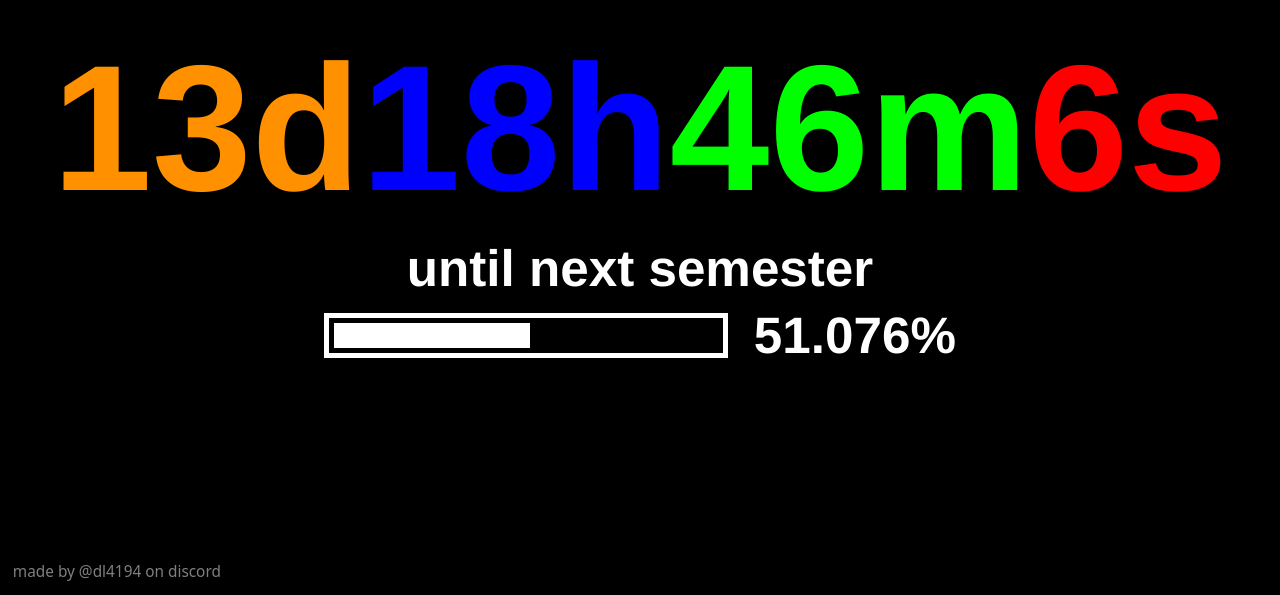
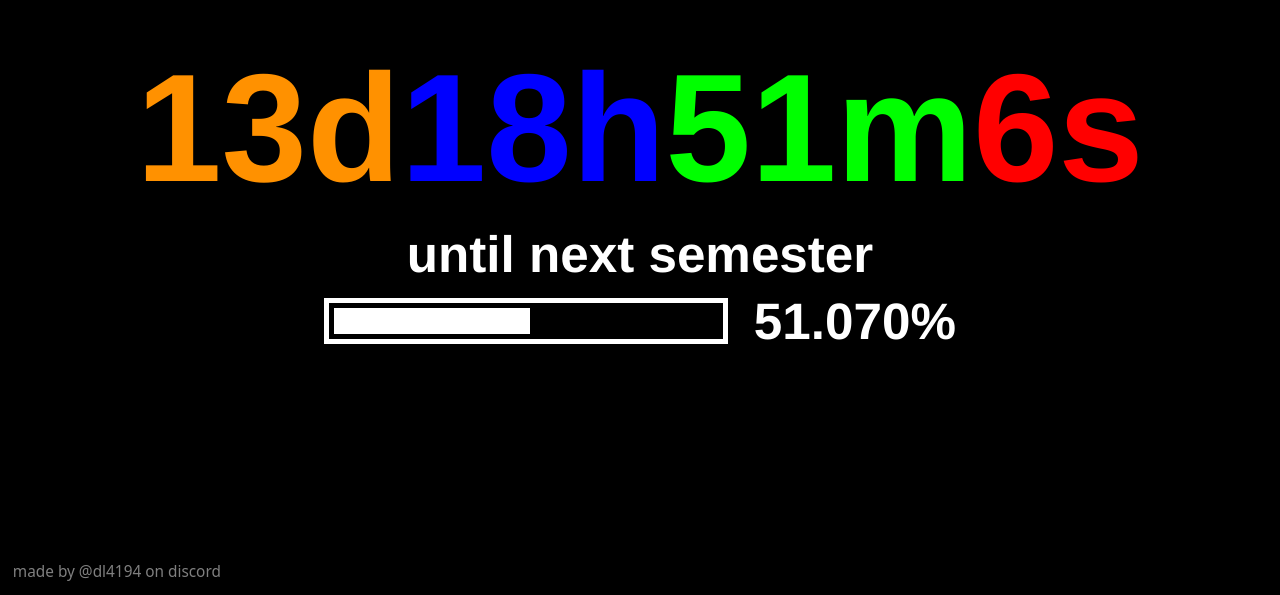
Before and after one commit to dl4194/ccasend, a plain HTML site: page index.html in a window 1280 px wide. Shown: the part 205-800 px from the top of the page. Drawn offline with Linux system fonts and the light colour scheme; no server answers.

Commit message:
SIX SEVEN 2026

```diff
--- a/script.js
+++ b/script.js
@@ -77,7 +77,7 @@ function formatDurationApprox(ms) {
     return formatted;
 }
 
-const TARGET = KST(2026,1,19,8,25,0);
+const TARGET = KST(2026,1,19,8,30,0);
 const START = KST(2025,12,22,4,20,0);
 const DURATION = TARGET - START;
 
@@ -91,15 +91,9 @@ let basePerfMs;
 let isSyncing = false;
 let prevText;
 let prevPercent;
+let prevPercentDisplay;
 let isProgressEnabled = true;
 
-function setProgress(percent) {
-    if (percent < 0) percent = 0;
-    if (percent > 100) percent = 100;
-
-    pbar.style.width = percent.toString() + "%";
-    percentd.textContent = percent.toString() + "%";
-}
 async function resyncTime() {
     if (isSyncing) return;
     isSyncing = true;
@@ -117,9 +111,14 @@ function formatTime(ms){
     }
     return formatDurationApprox(ms);
 }
+function animateTimeChange() {
+    output.classList.remove("time-anim");
+    void output.offsetHeight;
+    output.classList.add("time-anim");
+}
 function update(forceRefresh) {
     if(isSyncing){
-        setTimeout(update,20,true);
+        setTimeout(function(){update(true);},100);
         return;
     }
     const nowUtcMs = baseUtcMs + (performance.now() - basePerfMs);
@@ -128,13 +127,22 @@ function update(forceRefresh) {
     if(formattedTime != prevText || forceRefresh){
         output.innerHTML = formattedTime;
         prevText = formattedTime;
+        animateTimeChange();
     }
 
     const elapsedMs = DURATION - diffMs;
-    const percentPassed = (elapsedMs / DURATION) * 100;
-    if(percentPassed.toFixed(3) != prevPercent || forceRefresh){
-        setProgress(percentPassed.toFixed(3));
-        prevPercent = percentPassed.toFixed(3);
+    const percentPassed = Math.min(((elapsedMs / DURATION) * 100),100);
+
+    const displayPercentPassed = Math.trunc(percentPassed);
+    if(displayPercentPassed != prevPercentDisplay || forceRefresh){
+        pbar.style.width = `${displayPercentPassed}%`;
+        prevPercentDisplay = displayPercentPassed;
+    }
+
+    const textPercentPassed = percentPassed.toFixed(3);
+    if(textPercentPassed != prevPercent || forceRefresh){
+        percentd.textContent = `${textPercentPassed}%`;
+        prevPercent = textPercentPassed;
     }
 
     requestAnimationFrame(function(){
--- a/style.css
+++ b/style.css
@@ -8,9 +8,11 @@ h1,span,button{
     text-align: center;
     font-weight: 700;
     margin: 0;
+    white-space: nowrap;
+    overflow: hidden;
 }
 h1 {
-    font-size: 14vw;
+    font-size: 12vw;
 }
 span{
     font-size: 4vw;
@@ -27,6 +29,19 @@ button{
 }
 button:active {
     transform: scale(0.95);
+}
+
+.time-anim {
+    animation: pop 0.1s ease-out;
+}
+
+@keyframes pop {
+    0% {
+        transform: translateY(3vh);
+    }
+    100% {
+        transform: translateY(0);
+    }
 }
 
 body {
@@ -64,6 +79,7 @@ body {
     height: 100%;
     width: 0%;
     background-color: #FFFFFF;
+    transition: width 0.3s ease-out;
 }
 
 #time{
```
